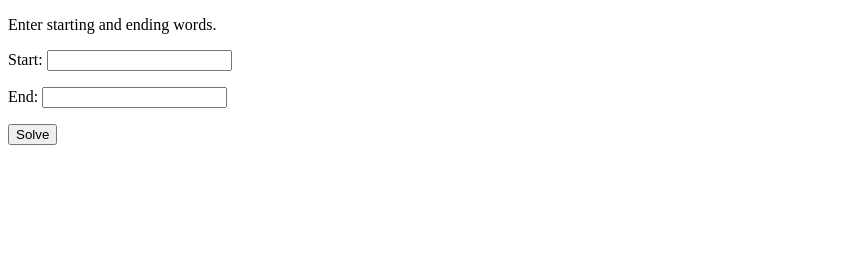
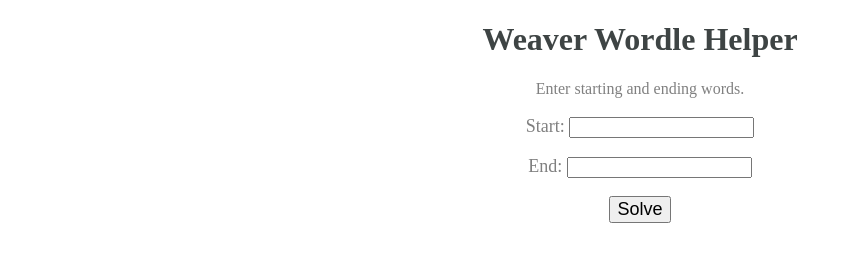
Before and after one commit to jameswmccarty/jameswmccarty.github.io, a plain HTML site: page weaver_wordle.htm in a window 1280 px wide. Shown: the whole page, without its empty margins (0-852 px from the left). Drawn offline with Linux system fonts and the light colour scheme.

Commit message:
Add files via upload

```diff
--- a/weaver_wordle.htm
+++ b/weaver_wordle.htm
@@ -1,16 +1,53 @@
 <!DOCTYPE html>
 <html lang="en">
 <meta charset="utf-8"/>
+<meta name="viewport" content="width=device-width, height=device-height, initial-scale=1.0, minimum-scale=1.0, maximum-scale=1.0, user-scalable=no" />
 <title>Weaver Wordle Solver</title>
+<style>
+
+body {
+	background-color: white;
+}
+
+h1, h2, h3 {
+	color: #3e4444;
+	text-transform: capitalize;
+	text-align:center;
+}
+
+.button {
+	font-size: 18px;
+	text-align: center;
+	margin: 0 auto;
+	display: block;
+}
+
+.input {
+	font-size: 18px;
+	text-align: center;
+	margin: 1em auto;
+	display: block;
+	color: gray;
+}
+
+.display {
+	font-size: 1em;
+	color: gray;
+	text-align: center;
+}
+
+</style>
 <body>
 <script src="./weaver.js"></script>
-<p>Enter starting and ending words.</p>
-<p>Start: <input type="text" id="start_word" value=""/></p>
-<p>End: <input type="text" id="end_word" value=""/></p>
+<h1>Weaver Wordle Helper</h1>
+<p class="display">Enter starting and ending words.</p>
+<p class="input">Start: <input type="text" id="start_word" value=""/></p>
+<p class="input">End: <input type="text" id="end_word" value=""/></p>
 <input type="button"
+		class="button"
 		id="solve_button"
 		value="Solve"
 		onclick="solveLadder(document.getElementById('start_word').value.toLowerCase(),document.getElementById('end_word').value.toLowerCase());"/>
-<p id="results"></p>
+<p id="results" class="display"></p>
 </body>
 </html>
```
